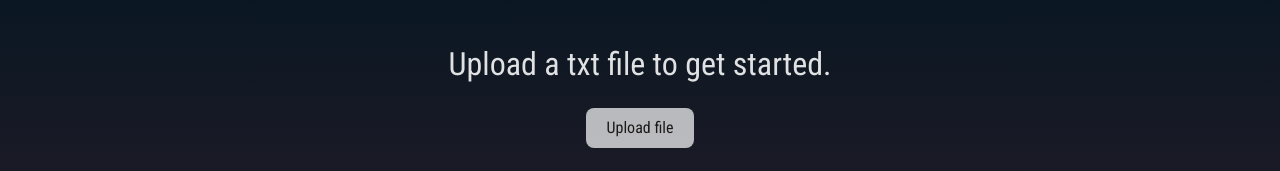
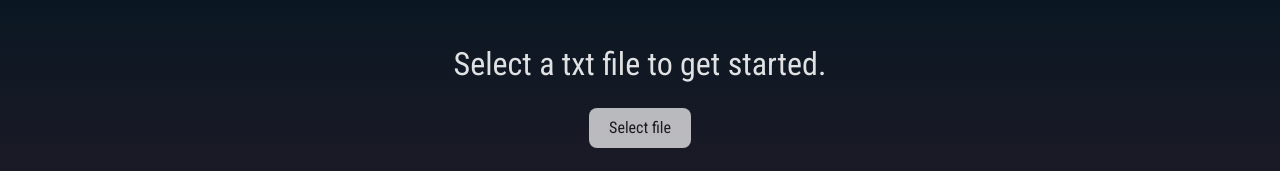
Before and after one commit to acayirli/tekken8sheet, a React (Vite) app: page / in a window 1280 px wide. Shown: the top 171 px of the page. Built offline with nearby package versions, Linux system fonts and the light colour scheme.

Commit message:
changed wording from "upload" to "selected"

```diff
--- a/src/App.tsx
+++ b/src/App.tsx
@@ -96,7 +96,7 @@ export function App() {
                         fontSize: 32,
                     }}
                 >
-                    Upload a txt file to get started.
+                    Select a txt file to get started.
                 </div>
 
                 <TxtImporter onChange={setData} />
--- a/src/components/TxtImporter/TxtImporter.tsx
+++ b/src/components/TxtImporter/TxtImporter.tsx
@@ -35,7 +35,7 @@ const TxtFileReader = ({ onChange }: { onChange: (newVal: SheetType) => void })
   return (
     <div>
       <input type="file" accept=".txt" onChange={handleFileChange} ref={fileInputRef} css={{ display: "none" }} />
-      <button onClick={handleBtnClick}>Upload file</button>
+      <button onClick={handleBtnClick}>Select file</button>
     </div>
   );
 };
```
